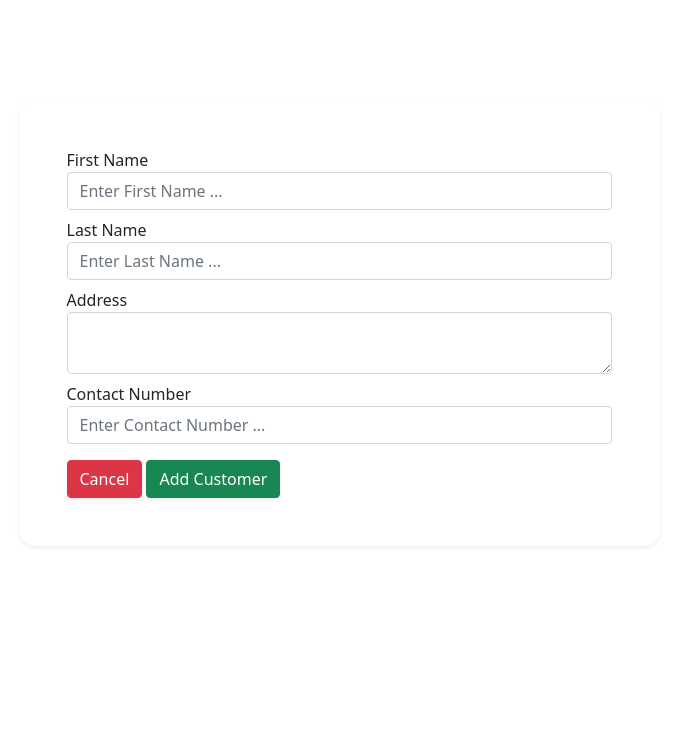
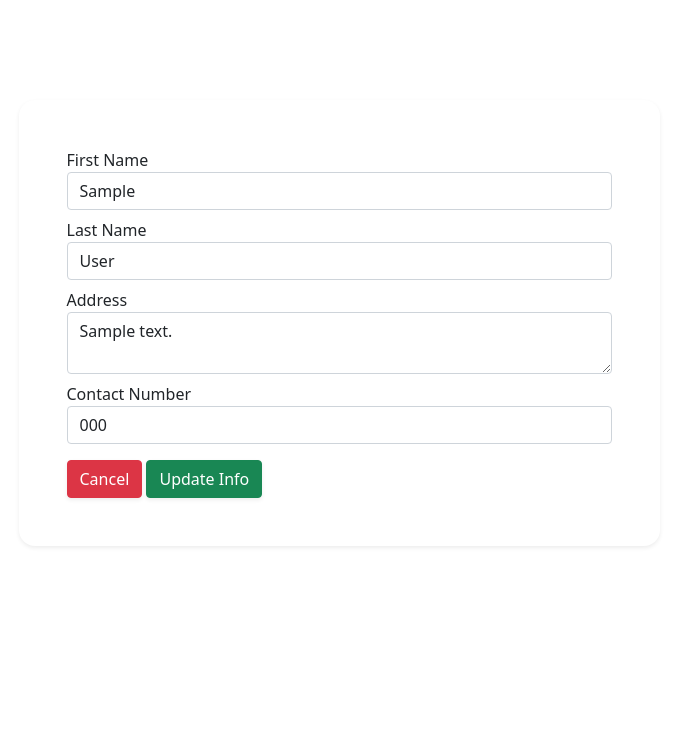
Before and after one commit to rnldvrgl/RVDC, a PHP site: page /editCustomer.php?ID=1 in a window 1280 px wide. Shown: the top 738 px of the page, without its empty margins (301-979 px from the left). Run offline with PHP 8.4, Linux system fonts and the light colour scheme; tables that the repository leaves empty or names only in its code hold one stand-in row (values such as "Sample post").

Commit message:
Added edit and delete function

```diff
--- a/dashboard.php
+++ b/dashboard.php
@@ -35,7 +35,7 @@ $row = $students->fetch_assoc();
       }
       ?>
       <h1>Customers Information System</h1>
-      <a type="button" class="btn btn-success mb-2" href="add.php">Add New</a>
+      <a type="button" class="btn btn-success mb-2" href="addCustomer.php">Add New</a>
       <a type="button" class="btn btn-dark mb-2" href="logout.php">Logout</a>
       <div class="table-responsive-sm">
          <table class="table table-bordered">
--- a/editCustomer.php
+++ b/editCustomer.php
@@ -2,6 +2,14 @@
 
 include_once("connections/connection.php");
 $con = connection();
+
+$id = $_GET['ID'];
+
+$sql = "SELECT * FROM customer_details WHERE id ='$id'";
+$students = $con->query($sql) or die($con->error);
+$row = $students->fetch_assoc();
+
+
 
 if (isset($_POST['submit'])) {
 
@@ -9,10 +17,10 @@ if (isset($_POST['submit'])) {
    $lname = $_POST['lastname'];
    $address = $_POST['address'];
    $cnumber = $_POST['contact_number'];
-   $sql = "INSERT INTO `customer_details`(`first_name`, `last_name`, `address`, `contact_number`) VALUES ('$fname','$lname','$address','$cnumber')";
+   $sql = "UPDATE `customer_details` SET `first_name` = '$fname', `last_name` = '$lname', `address` = '$address', `contact_number` = '$cnumber' WHERE id = '$id'";
    $con->query($sql) or die($con->error);
 
-   echo header("Location: add.php");
+   echo header("Location: customerDetails.php?ID=" . $id);
 }
 
 ?>
@@ -37,31 +45,31 @@ if (isset($_POST['submit'])) {
                <div class="bg-white rounded-lg shadow-sm p-5">
                   <div id="nav-tab-card" class="tab-pane fade show active">
                      <!-- <p class="alert alert-success">Some text success or error</p> -->
-                     <form action="add.php" method="post">
+                     <form action="" method="post">
 
                         <div class="form-group mb-2">
                            <label for="firstname">First Name</label>
-                           <input type="text" name="firstname" placeholder="Enter First Name ..." required class="form-control" value="">
+                           <input type="text" name="firstname" placeholder="Enter First Name ..." required class="form-control" value="<?php echo $row['first_name']; ?>">
                         </div>
 
                         <div class="form-group mb-2">
                            <label for="lastname">Last Name</label>
-                           <input type="text" name="lastname" placeholder="Enter Last Name ..." required class="form-control">
+                           <input type="text" name="lastname" placeholder="Enter Last Name ..." required class="form-control" value="<?php echo $row['last_name']; ?>">
                         </div>
 
                         <div class="form-group mb-2">
                            <label for="address">Address</label>
-                           <textarea class="form-control" name="address" rows="2"></textarea>
+                           <textarea class="form-control" name="address" rows="2"><?php echo $row['address']; ?></textarea>
                         </div>
 
                         <div class="form-group mb-3">
                            <label for="contact_number">Contact Number</label>
-                           <input type="text" name="contact_number" pattern="^(09|\+639)\d{9}$" placeholder="Enter Contact Number ..." required class="form-control">
+                           <input type="text" name="contact_number" pattern="^(09|\+639)\d{9}$" placeholder="Enter Contact Number ..." required class="form-control" value="<?php echo $row['contact_number']; ?>">
                         </div>
 
                         <div class="form-group">
-                           <a type="button" class="btn btn-danger btn-block shadow-sm" href="dashboard.php">Cancel</a>
-                           <input type="submit" name="submit" value="Add Customer" class="btn btn-success shadow-sm"></input>
+                           <a type="button" class="btn btn-danger btn-block shadow-sm" href="customerDetails.php?ID=<?php $id ?>">Cancel</a>
+                           <input type="submit" name="submit" value="Update Info" class="btn btn-success shadow-sm"></input>
                         </div>
                   </div>
                   </form>
```
Also changed, not shown: customerDetails.php (+8 -3 lines), deleteCustomer.php (+12 -0 lines).
